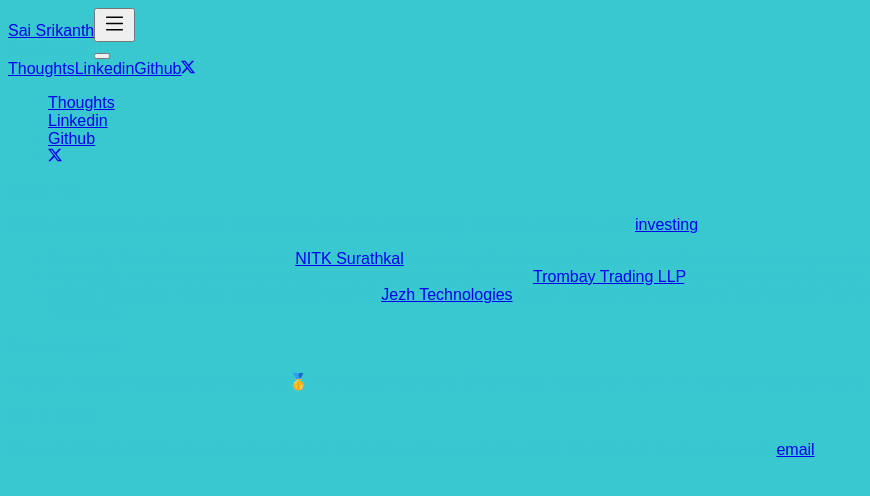
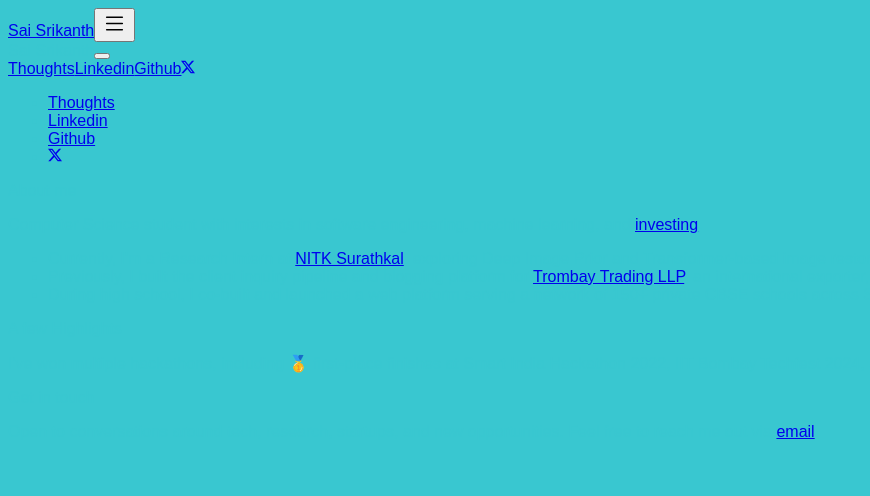
Before and after one commit to Srikan1h/portfolio, a Next.js app: page / in a window 1280 px wide. Shown: the top 496 px of the page, without its empty margins (0-870 px from the left). Built offline with nearby package versions, Linux system fonts and the light colour scheme; a web font is replaced by a local one.

Commit message:
refactor: update experience description and correct regional naming in portfolio page

```diff
--- a/app/page.tsx
+++ b/app/page.tsx
@@ -21,8 +21,7 @@ export default function Home() {
               Previously, I built the client inquiry pipeline and blogging platform for <a href="https://www.linkedin.com/company/trombaytrading" className="link-secondary link-offset-2 link-underline-opacity-25 link-underline-opacity-50-hover">Trombay Trading LLP</a>, an international exporter, from the ground up.
             </li>
             <li className="pb-0">
-              Before university, I joined the founding team of <a href="https://www.linkedin.com/company/jezhtech" className="link-secondary link-offset-2 link-underline-opacity-25 link-underline-opacity-50-hover">Jezh Technologies</a> were I co-built and launched a web platform serving a network of 150+ private CBSE schools across south Tamilnadu.
-            </li>
+During high school, I co-built and launched a web platform serving a network of 150+ private CBSE schools across South Tamil Nadu.            </li>
           </ul>
 
         </div>
```
